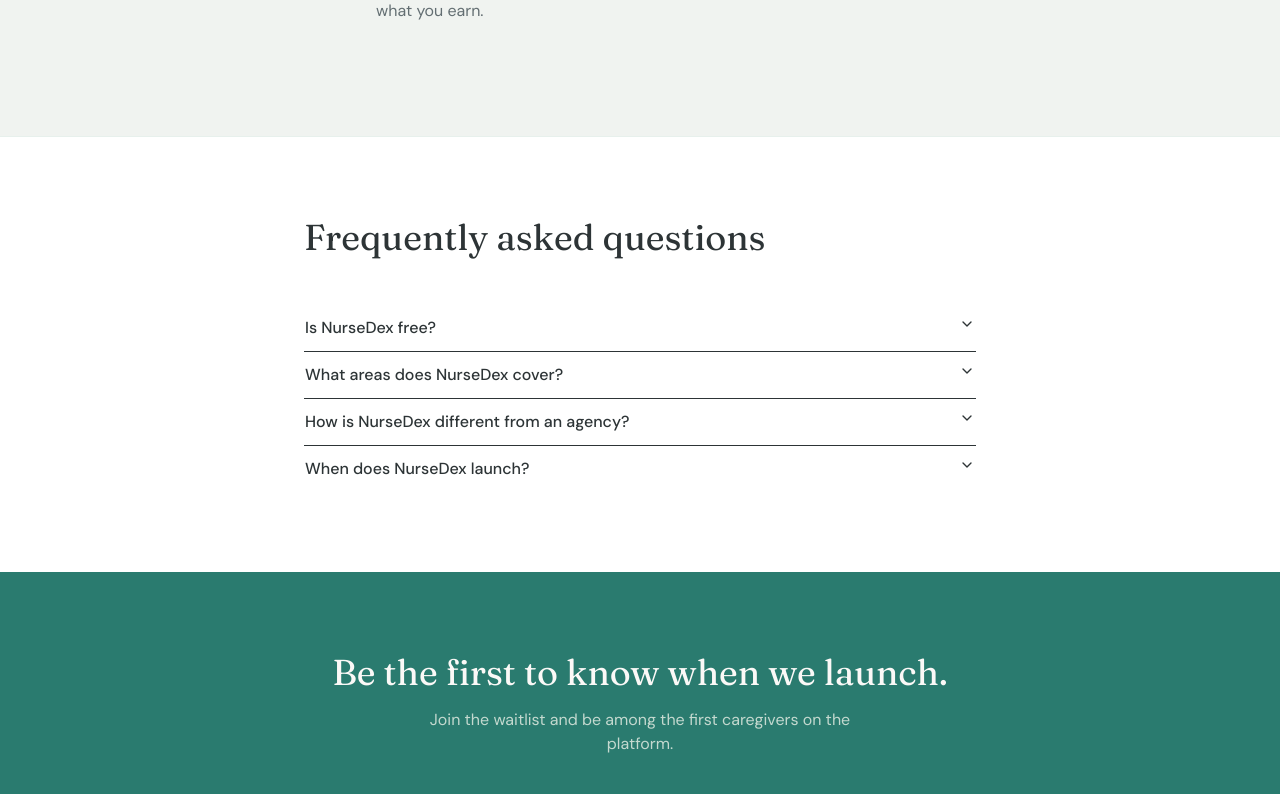
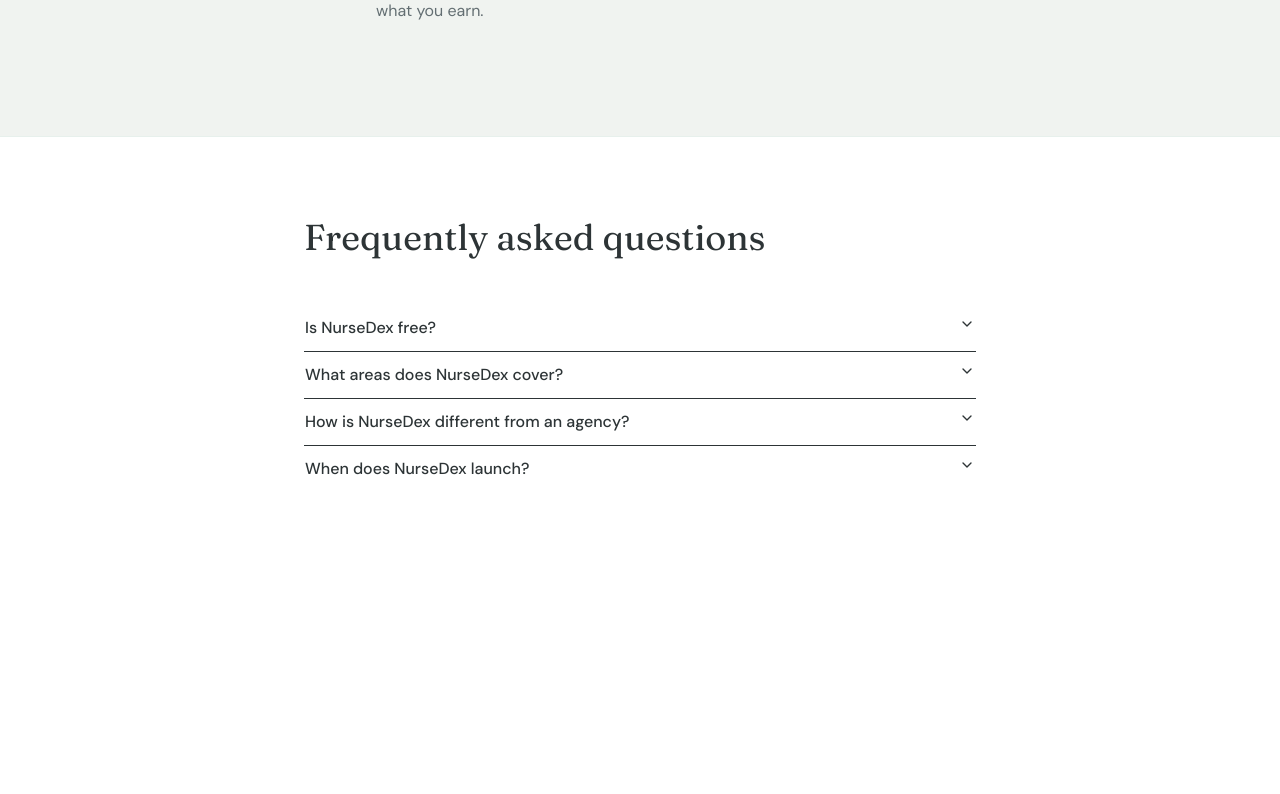
Before and after one commit to nursedexapp/nursedex, a Next.js app: page / in a window 1280 px wide. Shown: the part 1860-2654 px from the top of the page. Built offline with nearby package versions, Linux system fonts and the light colour scheme; no server answers; the database is empty.

Commit message:
Add min-height to FAQ section to prevent layout shift on accordion open

```diff
--- a/src/components/landing/FAQSection.tsx
+++ b/src/components/landing/FAQSection.tsx
@@ -44,7 +44,7 @@
   const allFaqs = [roleFaq, ...faqs.shared];
 
   return (
-    <section className="bg-white px-6 py-20 border-t border-sage-light/40">
+    <section className="bg-white px-6 py-20 border-t border-sage-light/40 min-h-[700px]">
       <div className="mx-auto max-w-2xl">
         <h2 className="font-heading text-3xl text-soft-black sm:text-4xl">
           Frequently asked questions
```
